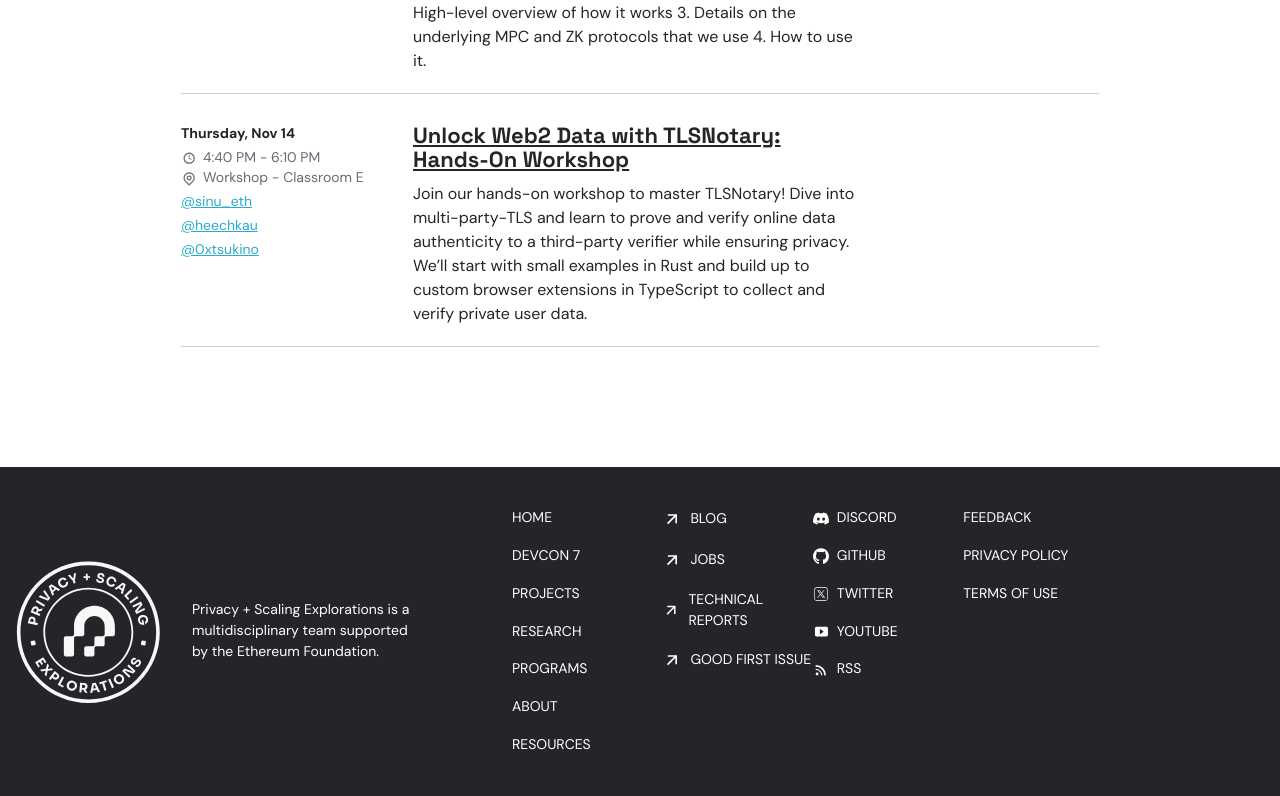
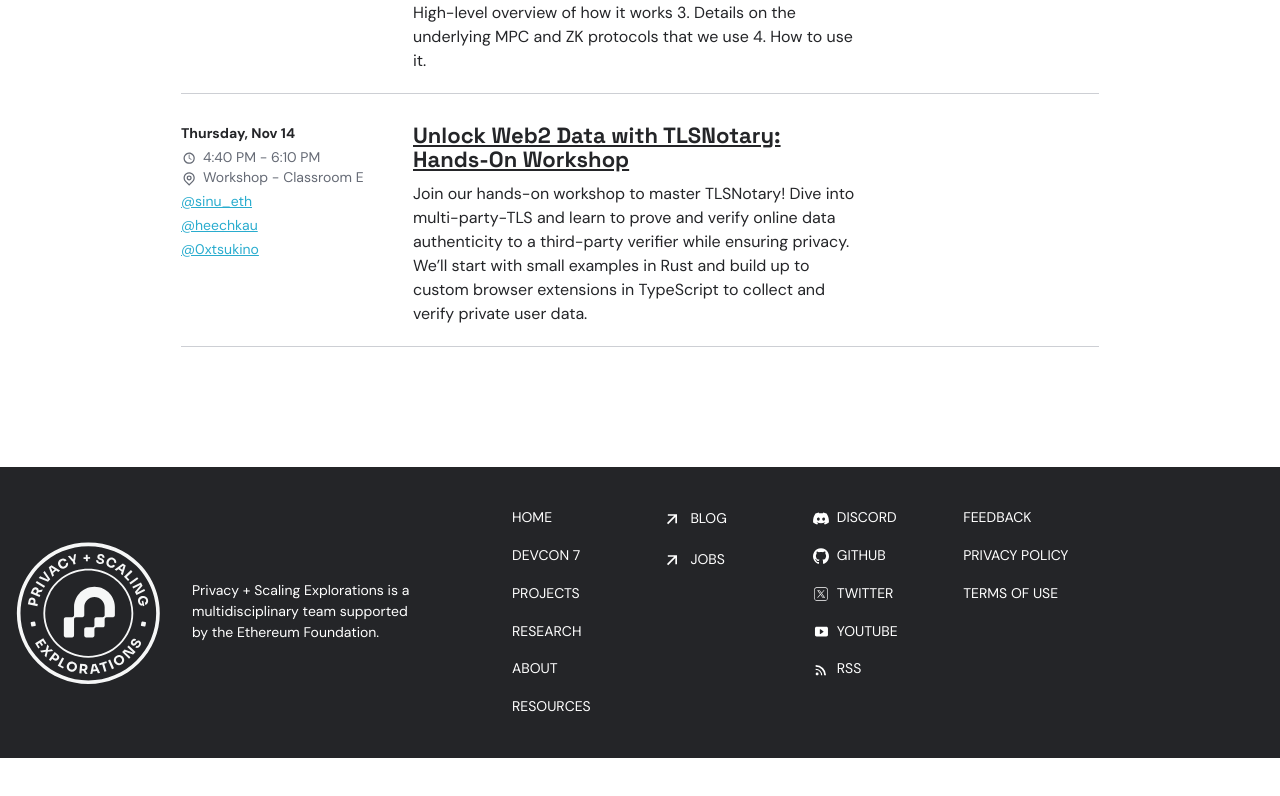
Before and after one commit to privacy-scaling-explorations/pse.dev, a Next.js app: page /devcon-7 in a window 1280 px wide. Shown: the part 4488-5284 px from the top of the page. After the commit the page ends 5246 px from the top, so only its background shows below. Built offline with nearby package versions, Linux system fonts and the light colour scheme; grey boxes are pictures that could not be loaded.

Commit message:
feat: temp hide things

```diff
--- a/components/site-footer.tsx
+++ b/components/site-footer.tsx
@@ -95,25 +95,6 @@ export function SiteFooter() {
                 className="flex items-center gap-2"
               >
                 <ItemLabel label={LABELS.COMMON.MENU.JOBS} external />
-              </Link>
-              <Link
-                href={siteConfig.links.report}
-                target="_blank"
-                rel="noreferrer"
-                className="flex items-center gap-2"
-              >
-                <ItemLabel label={LABELS.COMMON.MENU.REPORT} external />
-              </Link>
-              <Link
-                href={siteConfig.links.firstGoodIssue}
-                target="_blank"
-                rel="noreferrer"
-                className="flex items-center gap-2"
-              >
-                <ItemLabel
-                  label={LABELS.COMMON.MENU.FIRST_GOOD_ISSUE}
-                  external
-                />
               </Link>
             </LinksWrapper>
             <LinksWrapper>
--- a/hooks/useAppSettings.ts
+++ b/hooks/useAppSettings.ts
@@ -21,11 +21,13 @@ export function useAppSettings() {
       title: LABELS.COMMON.MENU.RESEARCH,
       href: "/research",
     },
+    /*
     {
       title: LABELS.COMMON.MENU.PROGRAMS,
       href: "/programs",
       onlyFooter: true,
     },
+    */
     {
       title: LABELS.COMMON.MENU.ABOUT,
       href: "/about",
```
